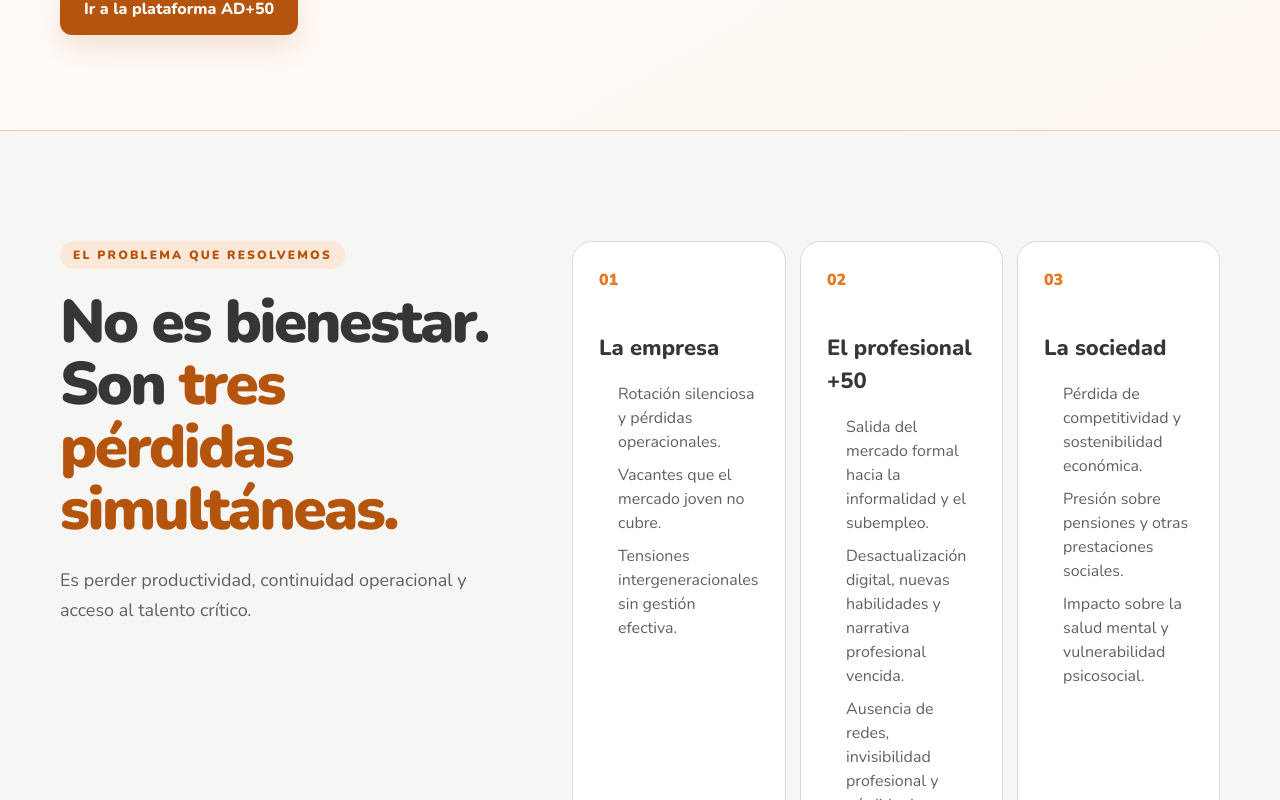
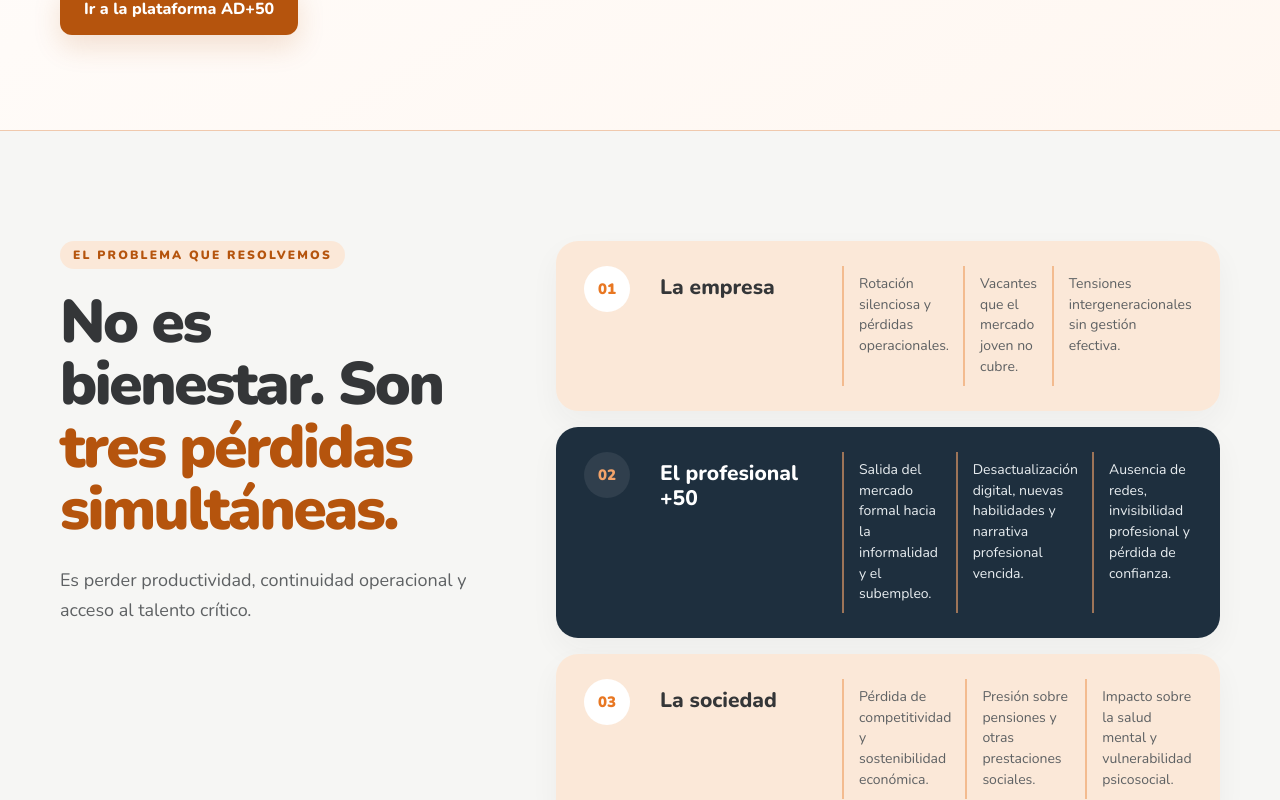
Before and after one commit to josepueblarosalesph/adconsulting, a Next.js app: page /corporativa/ad50 in a window 1280 px wide. Shown: the part 760-1560 px from the top of the page. Built offline with nearby package versions, Linux system fonts and the light colour scheme.

Commit message:
Rediseña tarjetas de problemas AD+50

```diff
--- a/app/globals.css
+++ b/app/globals.css
@@ -470,3 +470,21 @@ details[open] .mobile-menu-icon i:last-child{transform:translateY(-7px) rotate(-
 
 @media(max-width:900px){.corp-hero:before{width:760px;right:-420px;opacity:.68}.corp-proof{margin-top:-18px}.corp-challenge{border-radius:38px 38px 0 0}.corp-challenge>div>div{grid-template-columns:1fr;gap:26px}.corp-challenge h2{grid-column:auto}.corp-method-path{display:none}.corp-method-grid{margin-top:42px}.corp-service-grid article:nth-child(even),.corp-method-grid article:nth-child(n){transform:none}.corp-spectrum,.corp-spectrum>.corp-shell{min-height:720px}.corp-spectrum-visual{height:390px}}
 @media(max-width:600px){.corp-hero:after{bottom:105px}.corp-proof{padding:22px;border-radius:20px}.corp-video-section,.corp-challenge,.corp-method,.corp-intro,.corp-routes,.corp-platform,.corp-news,.corp-contact{padding-block:68px}.corp-spectrum,.corp-spectrum>.corp-shell{min-height:650px}.corp-services-spectrum{padding-top:96px}.corp-site .corp-eyebrow{padding:7px 11px}.corp-about-hero h1{font-size:36px;line-height:1.12}.corp-service-grid article:nth-child(even){transform:none}.corp-footer{padding-top:58px}}
+
+/* AD+50 problem section: horizontal editorial rows */
+.corp-ad50-problem{grid-template-columns:.78fr 1.22fr;gap:72px;align-items:start}
+.corp-ad50-problem>div:first-child{position:sticky;top:125px}
+.corp-ad50-problem-grid{display:flex;flex-direction:column;gap:16px}
+.corp-ad50-problem-grid article{min-height:0;display:grid;grid-template-columns:54px 160px 1fr;gap:22px;align-items:start;padding:25px 28px;border:0;border-radius:22px;background:var(--co-sand);box-shadow:0 12px 30px #3436380b}
+.corp-ad50-problem-grid article:nth-child(2){background:var(--co-petroleum);color:#fff}
+.corp-ad50-problem-grid article>span{width:46px;height:46px;display:grid;place-items:center;border-radius:50%;background:#fff;color:var(--co-deep);font-size:15px}
+.corp-ad50-problem-grid article:nth-child(2)>span{background:#ffffff14;color:var(--co-peach)}
+.corp-ad50-problem-grid h3{margin:9px 0 0;font-size:21px;line-height:1.2}
+.corp-ad50-problem-grid article:nth-child(2) h3{color:#fff}
+.corp-ad50-problem-grid article ul{display:grid;grid-template-columns:repeat(3,1fr);gap:14px;margin:0;padding:0;list-style:none;color:var(--co-body)}
+.corp-ad50-problem-grid article li{position:relative;margin:0;padding:8px 0 8px 15px;border-left:2px solid #e8772266;font-size:14px;line-height:1.48}
+.corp-ad50-problem-grid article:nth-child(2) ul{color:#e8edf0}
+.corp-ad50-problem-grid article:nth-child(2) li{border-color:#f2a36a99}
+
+@media(max-width:1050px){.corp-ad50-problem{grid-template-columns:1fr;gap:44px}.corp-ad50-problem>div:first-child{position:static}.corp-ad50-problem-grid article{grid-template-columns:54px 170px 1fr}}
+@media(max-width:720px){.corp-ad50-problem-grid article{grid-template-columns:50px 1fr;gap:14px 18px;padding:23px}.corp-ad50-problem-grid article ul{grid-column:1/-1;grid-template-columns:1fr;gap:5px}.corp-ad50-problem-grid h3{margin-top:10px}.corp-ad50-problem-grid article li{padding-block:6px}}
```
